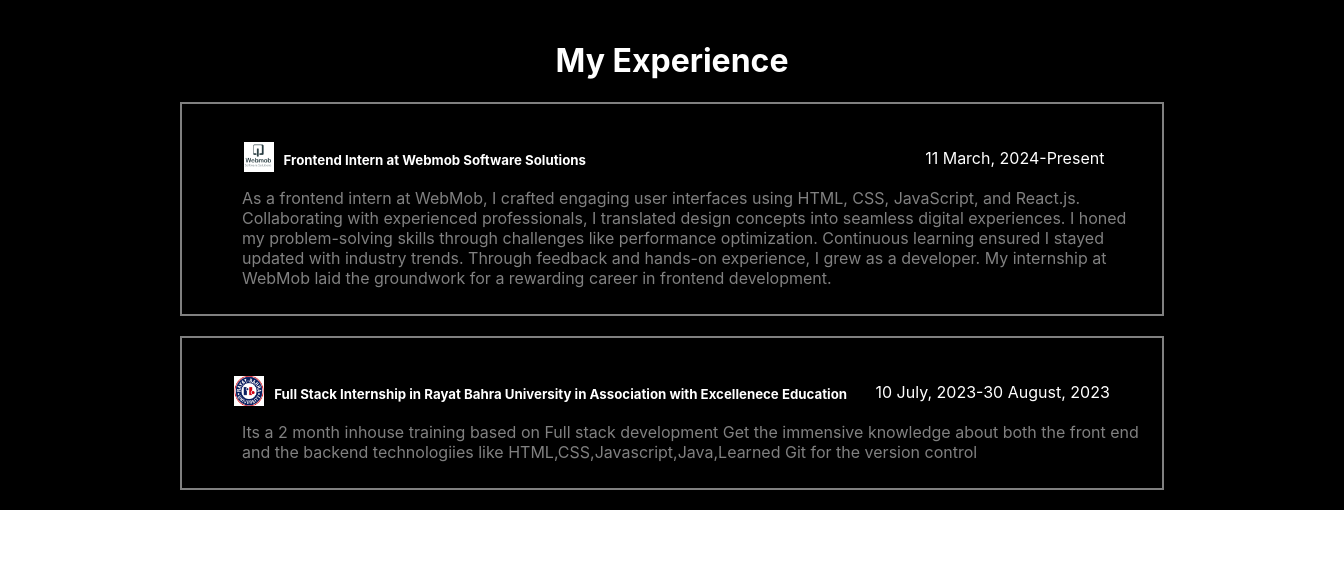
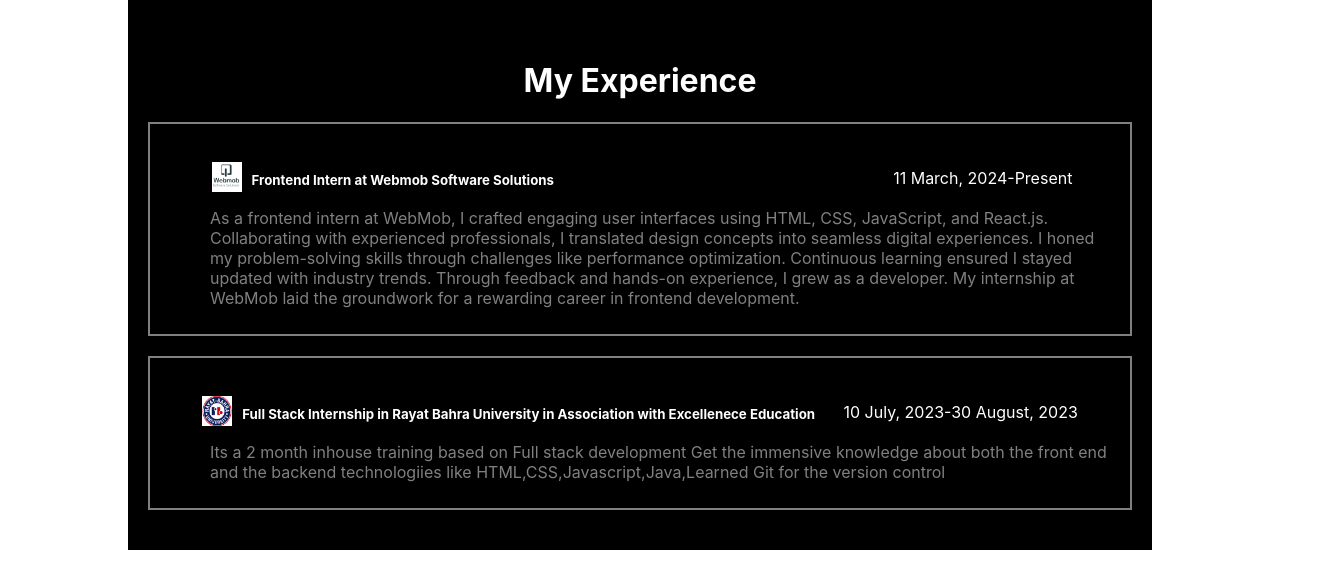
Before and after one commit to Vanshika1225/Portfolio, a React (Create React App) app: page /Experiene in a window 1280 px wide. Shown: the top 588 px of the page, 1344 px wide, since content can reach past the window. Built offline with nearby package versions, Linux system fonts and the light colour scheme.

Commit message:
experience section design

```diff
--- a/src/css/experience.css
+++ b/src/css/experience.css
@@ -1,10 +1,11 @@
 .experience-sectin {
-    background-color: black;
-    color: white;
-    padding: 20px;
-    width: 1304px;
-    margin-left: -128px;
-  }
+  background-color: black;
+  color: white;
+  padding: 40px 20px;
+  display: flex;
+  flex-direction: column;
+  align-items: center;
+}
   .experience-sectin h3 {
     margin-bottom: 40px;
   }
```
